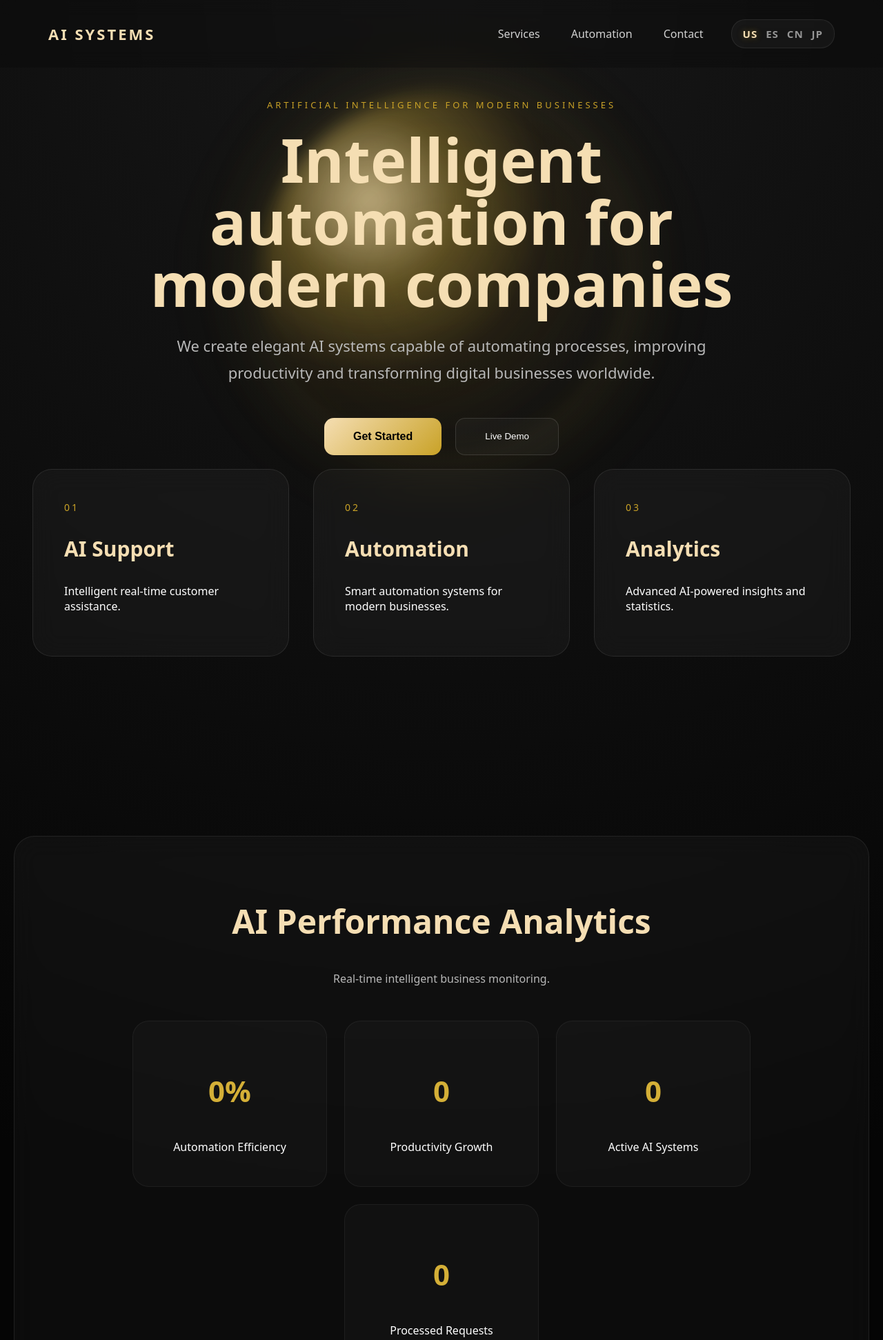
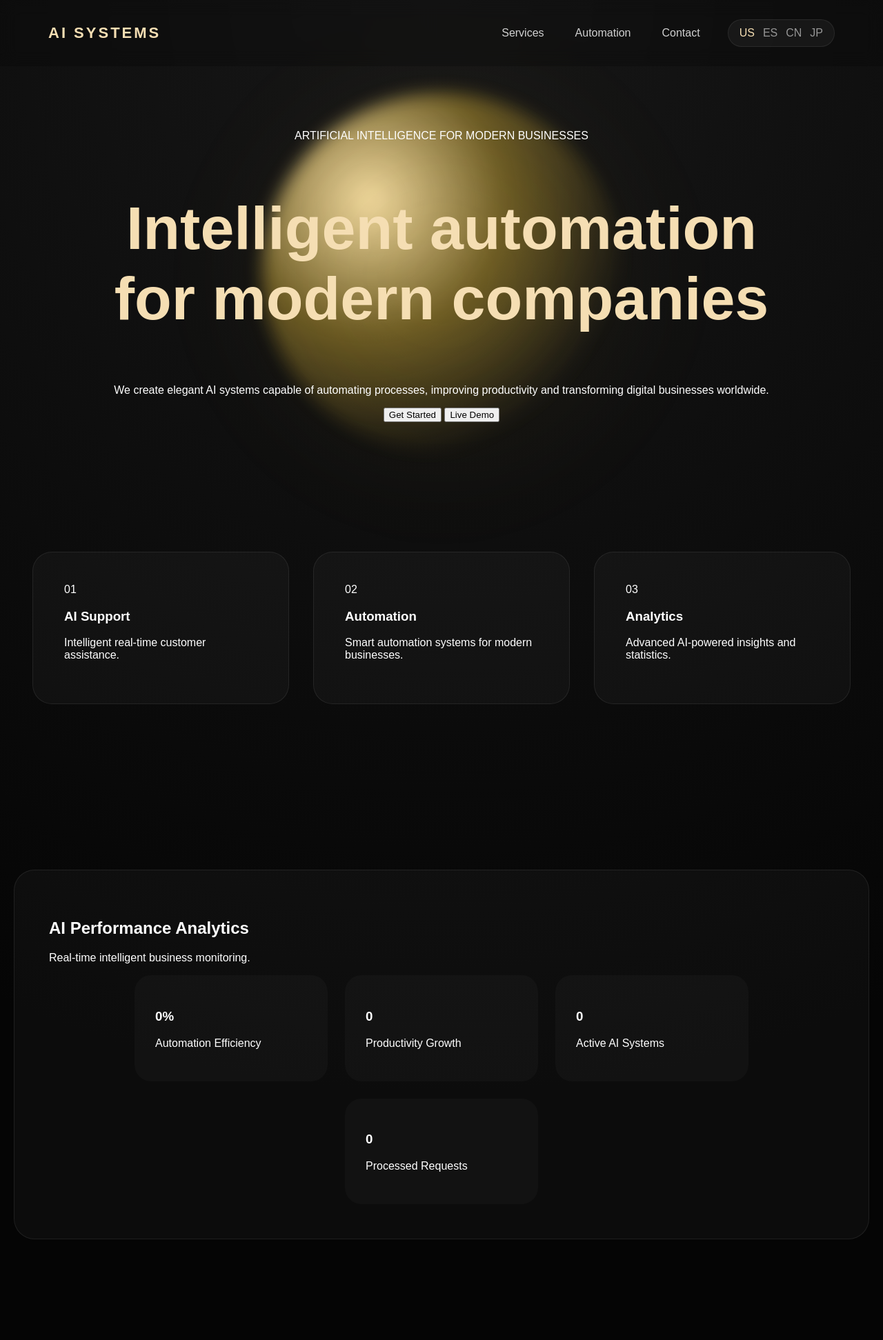
Before and after one commit to provitionalnameia/Prototipo-IA, a Flask app: page / in a window 1280 px wide. Shown: the top 1943 px of the page at 69% size. Run offline with Flask 3, Linux system fonts and the light colour scheme.

Commit message:
Update 1.1.2 corregida

```diff
--- a/static/style.css
+++ b/static/style.css
@@ -10,7 +10,6 @@ body{
     );
 
     font-family:
-    "Noto Sans",
     Arial,
     sans-serif;
 
@@ -39,7 +38,7 @@ body{
     animation:
     moveBg 12s linear infinite;
 
-    opacity:0.25;
+    opacity:0.2;
 }
 
 @keyframes moveBg{
@@ -123,18 +122,11 @@ li{
     transition:0.3s;
 }
 
-li:hover{
-
-    color:#d4af37;
-}
-
 /* LANGUAGES */
 
 .languages{
 
     display:flex;
-
-    align-items:center;
 
     gap:12px;
 
@@ -147,32 +139,15 @@ li:hover{
 
     border:
     1px solid rgba(255,255,255,0.08);
-
-    backdrop-filter:blur(10px);
 }
 
 .lang{
 
-    font-size:15px;
-
-    font-weight:bold;
-
-    letter-spacing:1px;
-
     cursor:pointer;
 
+    opacity:0.55;
+
     transition:0.3s;
-
-    opacity:0.55;
-}
-
-.lang:hover{
-
-    transform:
-    translateY(-3px)
-    scale(1.08);
-
-    opacity:1;
 }
 
 .active{
@@ -180,9 +155,6 @@ li:hover{
     opacity:1;
 
     color:#f5deb3;
-
-    text-shadow:
-    0px 0px 10px rgba(212,175,55,0.45);
 }
 
 /* HERO */
@@ -221,22 +193,14 @@ li:hover{
         circle at 30% 30%,
         rgba(255,230,170,0.95),
         rgba(212,175,55,0.45),
-        rgba(90,60,10,0.15),
         transparent 75%
     );
 
     filter:
     blur(12px);
 
-    opacity:0.75;
-
     animation:
     floatOrb 8s ease-in-out infinite;
-
-    z-index:1;
-
-    box-shadow:
-    0px 0px 120px rgba(212,175,55,0.18);
 }
 
 .hero-glow{
@@ -255,8 +219,6 @@ li:hover{
     );
 
     filter:blur(45px);
-
-    z-index:1;
 }
 
 .hero-content{
@@ -268,99 +230,11 @@ li:hover{
     max-width:1000px;
 }
 
-.mini-title{
-
-    color:#c9a227;
-
-    letter-spacing:4px;
-
-    font-size:13px;
-}
-
 .hero h1{
 
     font-size:88px;
 
-    line-height:1.02;
-
-    margin-top:25px;
-
-    margin-bottom:25px;
-
     color:#f5deb3;
-}
-
-.hero p{
-
-    max-width:800px;
-
-    margin:auto;
-
-    font-size:22px;
-
-    line-height:1.8;
-
-    color:#b8b8b8;
-}
-
-/* BUTTONS */
-
-.hero-buttons{
-
-    margin-top:45px;
-
-    display:flex;
-
-    justify-content:center;
-
-    gap:20px;
-
-    flex-wrap:wrap;
-}
-
-.gold-btn{
-
-    padding:18px 42px;
-
-    border:none;
-
-    border-radius:14px;
-
-    background:
-    linear-gradient(
-        135deg,
-        #f5deb3,
-        #c9a227
-    );
-
-    color:black;
-
-    font-size:16px;
-
-    font-weight:bold;
-
-    cursor:pointer;
-
-    transition:0.35s;
-}
-
-.dark-btn{
-
-    padding:18px 42px;
-
-    border-radius:14px;
-
-    border:
-    1px solid rgba(255,255,255,0.12);
-
-    background:
-    rgba(255,255,255,0.03);
-
-    color:white;
-
-    cursor:pointer;
-
-    transition:0.35s;
 }
 
 /* CARDS */
@@ -375,13 +249,7 @@ li:hover{
 
     flex-wrap:wrap;
 
-    margin-top:-120px;
-
-    padding-bottom:140px;
-
-    position:relative;
-
-    z-index:5;
+    padding-bottom:120px;
 }
 
 .card{
@@ -396,20 +264,15 @@ li:hover{
 
     border-radius:28px;
 
+    background:
+    rgba(255,255,255,0.03);
+
+    border:
+    1px solid rgba(255,255,255,0.08);
+
     text-decoration:none;
 
     color:white;
-
-    background:
-    rgba(255,255,255,0.035);
-
-    border:
-    1px solid rgba(255,255,255,0.09);
-
-    backdrop-filter:
-    blur(18px);
-
-    transition:0.4s;
 
     opacity:0;
 
@@ -448,45 +311,6 @@ li:hover{
     translateX(120%);
 }
 
-.card:nth-child(1){
-
-    animation-delay:0.2s;
-}
-
-.card:nth-child(2){
-
-    animation-delay:0.4s;
-}
-
-.card:nth-child(3){
-
-    animation-delay:0.6s;
-}
-
-.card:hover{
-
-    transform:
-    translateY(-12px);
-}
-
-.card-number{
-
-    color:#c9a227;
-
-    font-size:14px;
-
-    letter-spacing:3px;
-
-    margin-bottom:20px;
-}
-
-.card h3{
-
-    color:#f5deb3;
-
-    font-size:30px;
-}
-
 /* DASHBOARD */
 
 .dashboard{
@@ -513,38 +337,17 @@ li:hover{
 
     border:
     1px solid rgba(255,255,255,0.08);
-
-    backdrop-filter:
-    blur(18px);
-}
-
-.dashboard-title{
-
-    font-size:48px;
-
-    color:#f5deb3;
-
-    text-align:center;
-}
-
-.dashboard-subtitle{
-
-    color:#b8b8b8;
-
-    text-align:center;
-
-    margin-bottom:50px;
 }
 
 .stats{
 
     display:flex;
 
-    justify-content:center;
-
     gap:25px;
 
     flex-wrap:wrap;
+
+    justify-content:center;
 }
 
 .stat{
@@ -557,18 +360,6 @@ li:hover{
 
     background:
     rgba(255,255,255,0.025);
-
-    border:
-    1px solid rgba(255,255,255,0.05);
-
-    text-align:center;
-}
-
-.stat h3{
-
-    color:#d4af37;
-
-    font-size:42px;
 }
 
 /* MINI AI */
```
Also changed, not shown: other parts of static/style.css (+79 -97 lines), templates/index.html (+12 -125 lines).
